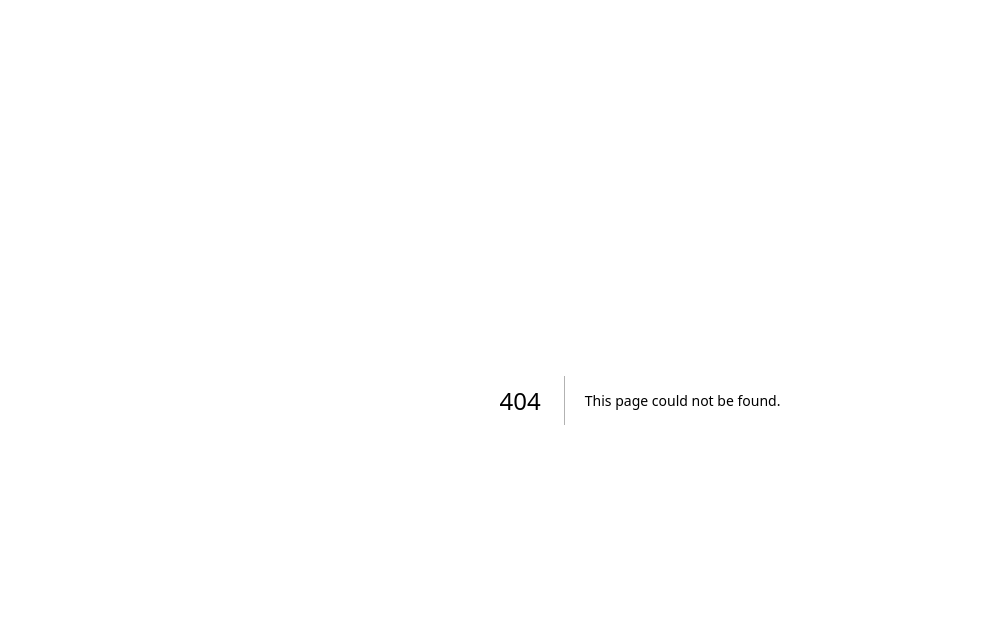
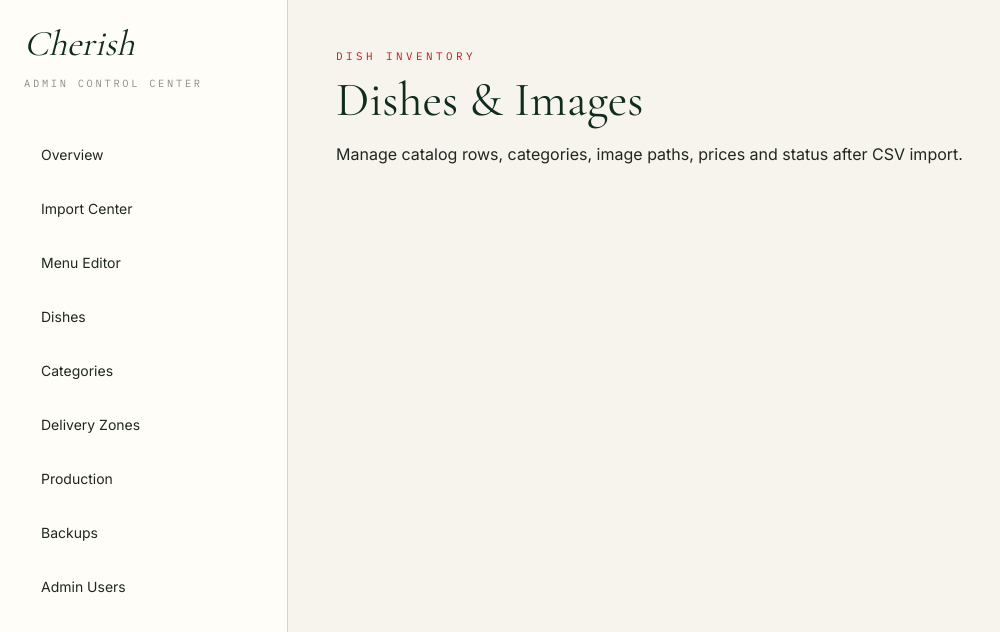
Before and after one commit to anoopspoona/cherisheverybite, a Next.js app: page /admin/dishes in a window 1280 px wide. Before the commit this address had no page. Shown: the top 632 px of the page, without its empty margins (0-1000 px from the left). Built offline with nearby package versions, Linux system fonts and the light colour scheme.

Commit message:
feat: add admin dishes page

```diff
--- /dev/null
+++ b/app/admin/dishes/page.tsx
@@ -0,0 +1,11 @@
+import { AdminShell } from '@/components/admin/admin-shell';
+
+export default function AdminDishesPage() {
+  return (
+    <AdminShell>
+      <p className="editorial-label text-accentRed">Dish Inventory</p>
+      <h1 className="mt-3 font-serif text-5xl">Dishes & Images</h1>
+      <p className="mt-4 max-w-3xl leading-7 text-charcoal">Manage catalog rows, categories, image paths, prices and status after CSV import.</p>
+    </AdminShell>
+  );
+}
```
